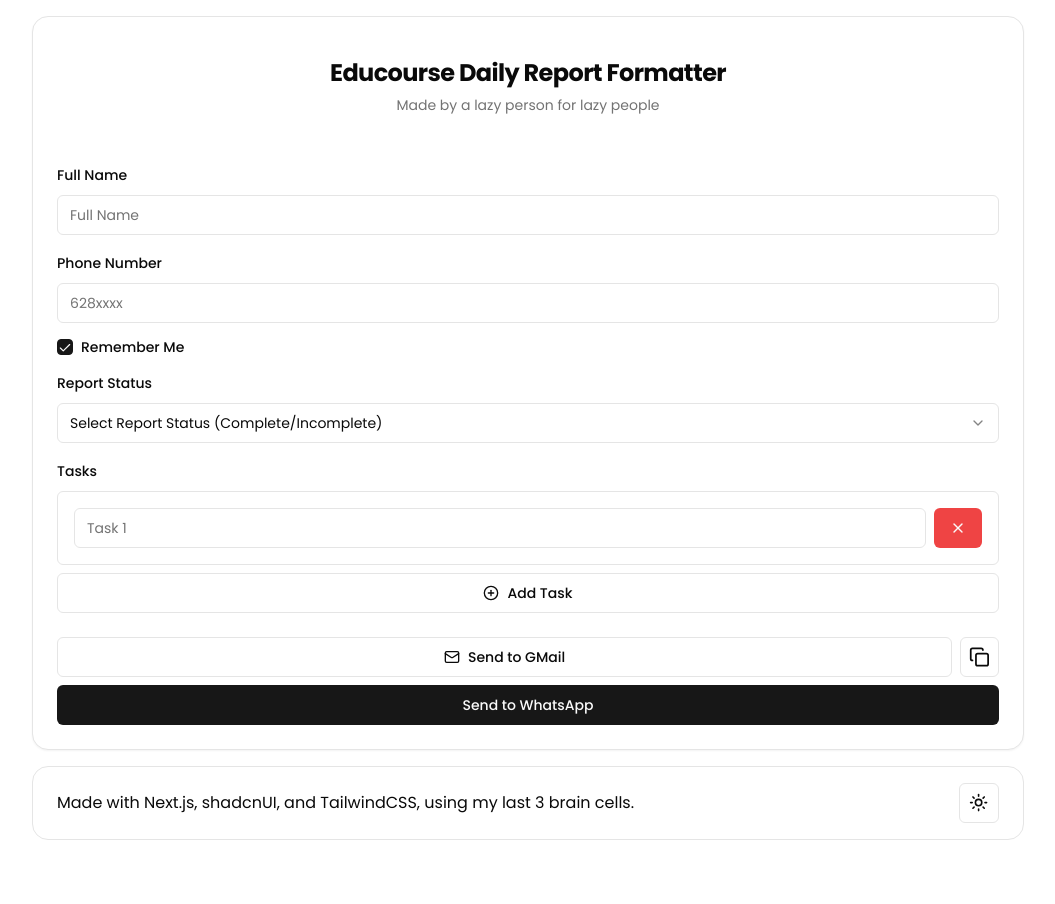
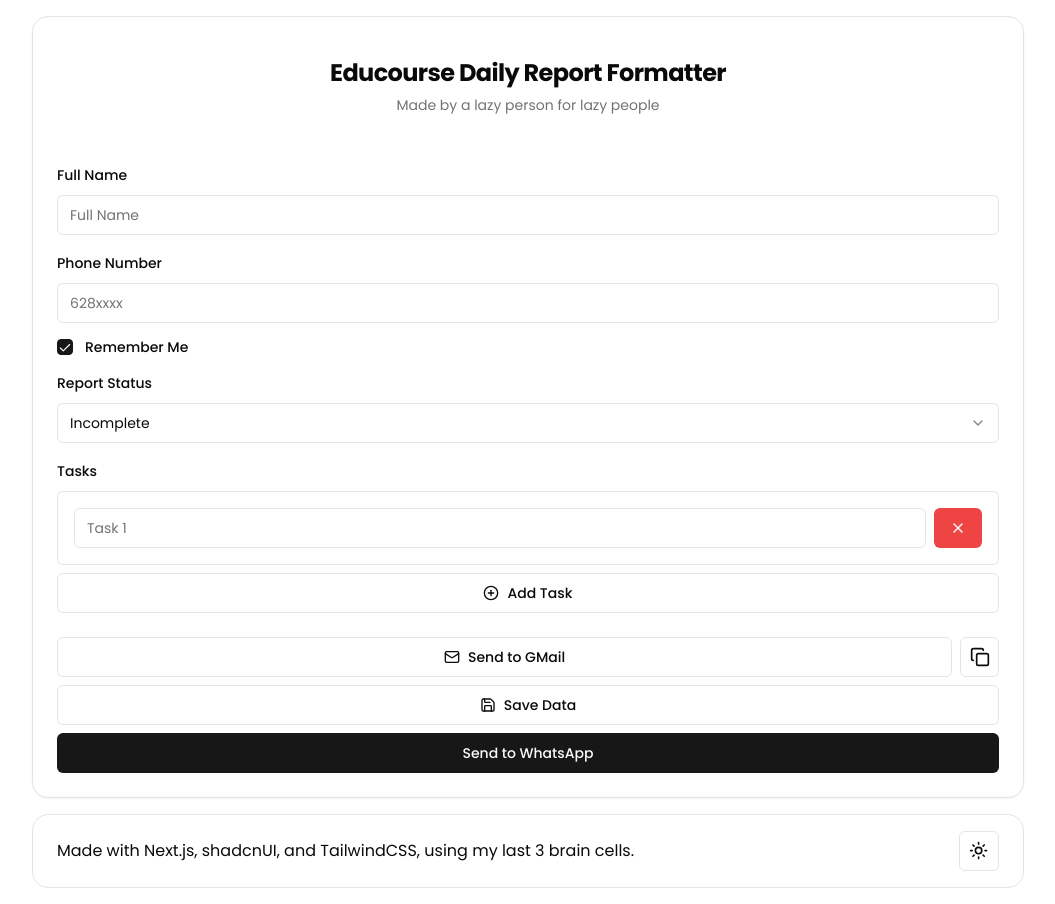
Before and after one commit to adzaky/mager-report, a Next.js app: page / in a window 1280 px wide. Shown: the whole page, without its empty margins (112-1167 px from the left). Before the commit the page ends 856 px from the top, so only its background shows below. Built offline with nearby package versions, Linux system fonts and the light colour scheme.

Commit message:
feat: use react hook form and save tasks to localStorage

```diff
--- a/package.json
+++ b/package.json
@@ -9,6 +9,7 @@
     "lint": "next lint"
   },
   "dependencies": {
+    "@hookform/resolvers": "^3.9.0",
     "@radix-ui/react-checkbox": "^1.1.2",
     "@radix-ui/react-dropdown-menu": "^2.1.2",
     "@radix-ui/react-label": "^2.1.0",
@@ -22,8 +23,10 @@
     "next-themes": "^0.3.0",
     "react": "^18",
     "react-dom": "^18",
+    "react-hook-form": "^7.53.0",
     "tailwind-merge": "^2.5.2",
-    "tailwindcss-animate": "^1.0.7"
+    "tailwindcss-animate": "^1.0.7",
+    "zod": "^3.23.8"
   },
   "devDependencies": {
     "eslint": "^8",
--- a/src/components/FormatReport.jsx
+++ b/src/components/FormatReport.jsx
@@ -1,120 +1,106 @@
 "use client";
 
-import { useEffect, useState } from "react";
-import { PlusCircle, X } from "lucide-react";
-import { Button } from "./ui/button";
-import { Card, CardContent, CardDescription, CardFooter, CardHeader, CardTitle } from "./ui/card";
-import { Label } from "./ui/label";
-import { Input } from "./ui/input";
+import { useForm, useFieldArray } from "react-hook-form";
+import { PlusCircle, Save, X } from "lucide-react";
+import { Button } from "@/components/ui/button";
+import { Card, CardContent, CardDescription, CardFooter, CardHeader, CardTitle } from "@/components/ui/card";
+import { Input } from "@/components/ui/input";
+import { Select, SelectContent, SelectItem, SelectTrigger, SelectValue } from "@/components/ui/select";
+import { Tooltip, TooltipContent, TooltipProvider, TooltipTrigger } from "@/components/ui/tooltip";
+import Link from "next/link";
+import { Checkbox } from "@/components/ui/checkbox";
+import { CopyButton } from "@/components/ui/copy-button";
+import { ShareEmail } from "@/components/ui/share-email";
+import { Form, FormControl, FormField, FormItem, FormLabel, FormMessage } from "@/components/ui/form";
 import TimePicker from "./TimePicker";
-import { Select, SelectContent, SelectItem, SelectTrigger, SelectValue } from "./ui/select";
-import { Tooltip, TooltipContent, TooltipProvider, TooltipTrigger } from "./ui/tooltip";
-import Link from "next/link";
-import { Checkbox } from "./ui/checkbox";
-import { CopyButton } from "./ui/copy-button";
-import { ShareEmail } from "./ui/share-email";
 
 const FormatReport = () => {
-  const [fullName, setFullName] = useState("");
-  const [phoneNumber, setPhoneNumber] = useState("");
-  const [tasks, setTasks] = useState([
-    { id: 1, description: "", status: "Incomplete", startTime: "08:00", endTime: "09:00" },
-  ]);
-  const [reportStatus, setReportStatus] = useState("Incomplete");
-  const [loading, setLoading] = useState(false);
-  const [rememberMe, setRememberMe] = useState(false);
-  const [reportMessage, setReportMessage] = useState("");
+  const magerUserDetails = typeof localStorage !== "undefined" ? localStorage?.getItem("magerReportUserDetails") : null;
+  const parsedDetails = magerUserDetails ? JSON.parse(magerUserDetails) : {};
+
+  const form = useForm({
+    defaultValues: {
+      fullName: parsedDetails?.fullName || "",
+      phoneNumber: parsedDetails?.phoneNumber || "",
+      rememberMe: true,
+      reportStatus: parsedDetails?.reportStatus || "Incomplete",
+      tasks: parsedDetails?.tasks || [{ id: 1, description: "", startTime: "08:00", endTime: "09:00" }],
+    },
+  });
+
+  const { fields, append, remove } = useFieldArray({
+    control: form.control,
+    name: "tasks",
+  });
+
+  const watchReportStatus = form.watch("reportStatus");
+  const watchTasks = form.watch("tasks");
 
   const formatPhoneNumber = (phoneNumber) => {
     const phoneNumberWithCountryCode = phoneNumber.startsWith("08") ? `62${phoneNumber.substring(1)}` : phoneNumber;
     return phoneNumberWithCountryCode;
   };
 
-  const taskList = tasks
+  const generateMessage = (data) => {
+    const taskList = data.tasks
       .map(
         (task) =>
-        `[${reportStatus === "Complete" ? "done" : "todo"}] ${task.description}${reportStatus === "Complete" ? ` (${task.startTime}-${task.endTime})` : ""}`
+          `[${data.reportStatus === "Complete" ? "done" : "todo"}] ${task.description}${
+            data.reportStatus === "Complete" ? ` (${task.startTime}-${task.endTime})` : ""
+          }`
       )
       .join("\n");
 
-  const message = `dailyreport\n${fullName}\n\n${reportStatus}:\n${taskList}`;
+    return `dailyreport\n${data.fullName}\n\n${data.reportStatus}:\n${taskList}`;
+  };
 
-  useEffect(() => {
-    const savedFullName = localStorage.getItem("fullName");
-    const savedPhoneNumber = localStorage.getItem("phoneNumber");
+  const handleSaveToLocalStorage = (data) => {
+    localStorage.setItem(
+      "magerReportUserDetails",
+      JSON.stringify({
+        fullName: data.fullName,
+        phoneNumber: data.phoneNumber,
+        reportStatus: data.reportStatus,
+        tasks: data.tasks,
+      })
+    );
+    alert("Data has been saved!");
+  };
 
-    if (savedFullName && savedPhoneNumber) {
-      setFullName(savedFullName);
-      setPhoneNumber(savedPhoneNumber);
-      setRememberMe(true);
+  const onSubmit = (data) => {
+    if (data.rememberMe) {
+      localStorage.setItem(
+        "magerReportUserDetails",
+        JSON.stringify({
+          fullName: data.fullName,
+          phoneNumber: data.phoneNumber,
+        })
+      );
     }
-  }, []);
+
+    const message = generateMessage(data);
+    const encodedMessage = encodeURIComponent(message);
+    window.open(`https://wa.me/${formatPhoneNumber(data.phoneNumber)}?text=${encodedMessage}`, "_blank");
+  };
 
   const addTask = () => {
-    setTasks((prevTasks) => {
-      const lastTask = prevTasks[prevTasks.length - 1];
-      const newStartTime = lastTask ? lastTask?.endTime : "08:00";
+    const lastTask = watchTasks[watchTasks.length - 1];
+    const newStartTime = lastTask ? lastTask.endTime : "08:00";
 
-      const [hours, minutes] = newStartTime?.split(":").map(Number);
+    const [hours, minutes] = newStartTime.split(":").map(Number);
     const newEndTimeDate = new Date(0, 0, 0, hours, minutes + 30);
-      const newEndTime = `${newEndTimeDate?.getHours().toString().padStart(2, "0")}:${newEndTimeDate?.getMinutes().toString().padStart(2, "0")}`;
+    const newEndTime = `${newEndTimeDate.getHours().toString().padStart(2, "0")}:${newEndTimeDate
+      .getMinutes()
+      .toString()
+      .padStart(2, "0")}`;
 
-      return [
-        ...prevTasks,
-        {
+    append({
       id: Date.now(),
       description: "",
-          status: "Incomplete",
       startTime: newStartTime,
       endTime: newEndTime,
-        },
-      ];
     });
   };
-
-  const updateTask = (id, updates) => {
-    setTasks(tasks.map((task) => (task.id === id ? { ...task, ...updates } : task)));
-  };
-
-  const removeTask = (id) => {
-    setTasks(tasks.filter((task) => task.id !== id));
-  };
-
-  useEffect(() => {
-    setReportMessage(message);
-  }, [message]);
-
-  const formatMessage = () => {
-    setLoading(true);
-    setTimeout(() => {
-      setLoading(false);
-    }, 1000);
-
-    const encodedMessage = encodeURIComponent(message);
-    window.open(`https://wa.me/${formatPhoneNumber(phoneNumber)}?text=${encodedMessage}`, "_blank");
-  };
-
-  const handleRememberMeChange = (e) => {
-    setRememberMe(e?.target?.checked);
-    if (e?.target?.checked) {
-      localStorage.setItem("fullName", fullName);
-      localStorage.setItem("phoneNumber", phoneNumber);
-    } else {
-      localStorage.removeItem("fullName");
-      localStorage.removeItem("phoneNumber");
-    }
-  };
-
-  useEffect(() => {
-    localStorage.setItem("fullName", fullName);
-    localStorage.setItem("phoneNumber", phoneNumber);
-  }, [fullName, phoneNumber, rememberMe]);
-
-  useEffect(() => {
-    if (reportStatus === "Incomplete") {
-      setReportStatus("Incomplete");
-    }
-  }, [reportStatus]);
 
   return (
     <Card className="mx-auto w-full rounded-2xl">
@@ -124,7 +110,6 @@
         </CardTitle>
         <CardDescription className="md:text-center">
           Made by a{" "}
-          <span>
           <TooltipProvider>
             <Tooltip>
               <TooltipTrigger className="hover:underline">lazy person</TooltipTrigger>
@@ -134,71 +119,122 @@
                 </Link>
               </TooltipContent>
             </Tooltip>
-            </TooltipProvider>
-          </span>{" "}
+          </TooltipProvider>{" "}
           for lazy people
         </CardDescription>
       </CardHeader>
-      <CardContent>
-        <form className="space-y-4">
-          <div className="space-y-2">
-            <Label htmlFor="fullName">Full Name</Label>
-            <Input
-              id="fullName"
-              placeholder="Full Name"
-              value={fullName}
-              onChange={(e) => setFullName(e.target.value)}
+      <Form {...form}>
+        <form onSubmit={form.handleSubmit(onSubmit)}>
+          <CardContent className="space-y-4">
+            <FormField
+              control={form.control}
+              name="fullName"
+              render={({ field }) => (
+                <FormItem>
+                  <FormLabel>Full Name</FormLabel>
+                  <FormControl>
+                    <Input placeholder="Full Name" {...field} />
+                  </FormControl>
+                  <FormMessage />
+                </FormItem>
+              )}
             />
+            <FormField
+              control={form.control}
+              name="phoneNumber"
+              render={({ field }) => (
+                <FormItem>
+                  <FormLabel>Phone Number</FormLabel>
+                  <FormControl>
+                    <Input placeholder="628xxxx" {...field} />
+                  </FormControl>
+                  <FormMessage />
+                </FormItem>
+              )}
+            />
+            <FormField
+              control={form.control}
+              name="rememberMe"
+              render={({ field }) => (
+                <FormItem className="flex flex-row items-start space-x-3 space-y-0">
+                  <FormControl>
+                    <Checkbox checked={field.value} onCheckedChange={field.onChange} />
+                  </FormControl>
+                  <div className="space-y-1 leading-none">
+                    <FormLabel>Remember Me</FormLabel>
                   </div>
-          <div className="space-y-2">
-            <Label htmlFor="phoneNumber">Phone Number</Label>
-            <Input
-              id="phoneNumber"
-              placeholder="628xxxx"
-              value={phoneNumber}
-              onChange={(e) => setPhoneNumber(e.target.value)}
+                </FormItem>
+              )}
             />
-          </div>
-          <div className="flex items-center space-x-2">
-            <Checkbox id="rememberMe" defaultChecked onCheckedChange={handleRememberMeChange} />
-            <Label htmlFor="rememberMe">Remember Me</Label>
-          </div>
-          <div className="space-y-2">
-            <Label htmlFor="reportStatus">Report Status</Label>
-            <Select onValueChange={(value) => setReportStatus(value)}>
-              <SelectTrigger className="text-start">
-                <SelectValue placeholder="Select Report Status (Complete/Incomplete)" />
+            <FormField
+              control={form.control}
+              name="reportStatus"
+              render={({ field }) => (
+                <FormItem>
+                  <FormLabel>Report Status</FormLabel>
+                  <Select onValueChange={field.onChange} defaultValue={field.value}>
+                    <FormControl>
+                      <SelectTrigger>
+                        <SelectValue placeholder="Select Report Status" />
                       </SelectTrigger>
+                    </FormControl>
                     <SelectContent>
                       <SelectItem value="Complete">Complete</SelectItem>
                       <SelectItem value="Incomplete">Incomplete</SelectItem>
                     </SelectContent>
                   </Select>
-          </div>
+                  <FormMessage />
+                </FormItem>
+              )}
+            />
             <div className="space-y-2">
-            <Label>Tasks</Label>
-            {tasks.map((task, index) => (
-              <div key={task.id} className="space-y-2 rounded-md border p-4">
+              <FormLabel>Tasks</FormLabel>
+              {fields.map((field, index) => (
+                <div key={field.id} className="space-y-2 rounded-md border p-4">
+                  <FormField
+                    control={form.control}
+                    name={`tasks.${index}.description`}
+                    render={({ field }) => (
+                      <FormItem>
+                        <FormControl>
                           <div className="flex items-center gap-2">
-                  <Input
-                    placeholder={`Task ${index + 1}`}
-                    value={task.description}
-                    onChange={(e) => updateTask(task.id, { description: e.target.value })}
-                  />
-                  <Button type="button" variant="destructive" onClick={() => removeTask(task.id)}>
-                    <X className="size-4" />
+                            <Input placeholder={`Task ${index + 1}`} {...field} />
+                            <Button type="button" variant="destructive" onClick={() => remove(index)}>
+                              <X className="h-4 w-4" />
                             </Button>
                           </div>
-                {reportStatus !== "Incomplete" && (
+                        </FormControl>
+                        <FormMessage />
+                      </FormItem>
+                    )}
+                  />
+                  {watchReportStatus === "Complete" && (
                     <div className="flex flex-col gap-2 max-md:py-2 md:flex-row md:items-center">
                       <span className="max-md:text-center">Work Time:</span>
                       <div className="flex flex-col items-center justify-evenly md:ml-auto md:flex-row md:gap-2">
-                      <TimePicker
-                        value={task.startTime}
-                        onChange={(value) => updateTask(task.id, { startTime: value })}
+                        <FormField
+                          control={form.control}
+                          name={`tasks.${index}.startTime`}
+                          render={({ field }) => (
+                            <FormItem>
+                              <FormControl>
+                                <TimePicker value={field.value} onChange={field.onChange} />
+                              </FormControl>
+                            </FormItem>
+                          )}
                         />
                         <span className="text-lg">-</span>
-                      <TimePicker value={task.endTime} onChange={(value) => updateTask(task.id, { endTime: value })} />
+                        <FormField
+                          control={form.control}
+                          name={`tasks.${index}.endTime`}
+                          render={({ field }) => (
+                            <FormItem>
+                              <FormControl>
+                                <TimePicker value={field.value} onChange={field.onChange} />
+                              </FormControl>
+                            </FormItem>
+                          )}
+                        />
                       </div>
                     </div>
                   )}
@@ -208,22 +244,32 @@
                 <PlusCircle className="mr-2 h-4 w-4" /> Add Task
               </Button>
             </div>
-        </form>
           </CardContent>
           <CardFooter className="flex flex-col items-center gap-2">
             <div className="max-xs:flex-wrap flex w-full items-center gap-2">
-          <ShareEmail variant="outline" body={message} />
+              <ShareEmail variant="outline" body={generateMessage(form.getValues())} />
               <CopyButton
+                type="button"
                 variant="outline"
-            value={reportMessage}
-            setReportMessage={setReportMessage}
+                value={generateMessage(form.getValues())}
                 className="max-xs:w-full"
               />
             </div>
-        <Button disabled={loading === true} className="w-full" onClick={formatMessage}>
+            <Button
+              type="button"
+              variant="outline"
+              className="w-full"
+              onClick={() => handleSaveToLocalStorage(form.getValues())}
+            >
+              <Save className="mr-2 size-4" />
+              Save Data
+            </Button>
+            <Button type="submit" className="w-full">
               Send to WhatsApp
             </Button>
           </CardFooter>
+        </form>
+      </Form>
     </Card>
   );
 };
--- a/src/components/ui/copy-button.jsx
+++ b/src/components/ui/copy-button.jsx
@@ -14,7 +14,7 @@
   }
 };
 
-const CopyButton = ({ value, className, src, variant, event, setReportMessage, ...props }) => {
+const CopyButton = ({ value, className, src, type, variant, event, ...props }) => {
   const [hasCopied, setHasCopied] = useState(false);
 
   useEffect(() => {
@@ -26,10 +26,10 @@
   return (
     <Button
       size="icon"
+      type={type}
       variant={variant}
-      className={cn("relative z-10 flex items-center justify-center p-2 [&_svg]:size-full", className)}
+      className={cn("relative z-10 flex items-center justify-center p-2 [&_svg]:size-5", className)}
       onClick={() => {
-        setReportMessage(value);
         copyToClipboardWithMeta(value, event);
         setHasCopied(true);
       }}
--- /dev/null
+++ b/src/components/ui/form.jsx
@@ -0,0 +1,134 @@
+"use client";
+import * as React from "react"
+import { Slot } from "@radix-ui/react-slot"
+import { Controller, FormProvider, useFormContext } from "react-hook-form";
+
+import { cn } from "@/lib/utils"
+import { Label } from "@/components/ui/label"
+
+const Form = FormProvider
+
+const FormFieldContext = React.createContext({})
+
+const FormField = (
+  {
+    ...props
+  }
+) => {
+  return (
+    (<FormFieldContext.Provider value={{ name: props.name }}>
+      <Controller {...props} />
+    </FormFieldContext.Provider>)
+  );
+}
+
+const useFormField = () => {
+  const fieldContext = React.useContext(FormFieldContext)
+  const itemContext = React.useContext(FormItemContext)
+  const { getFieldState, formState } = useFormContext()
+
+  const fieldState = getFieldState(fieldContext.name, formState)
+
+  if (!fieldContext) {
+    throw new Error("useFormField should be used within <FormField>")
+  }
+
+  const { id } = itemContext
+
+  return {
+    id,
+    name: fieldContext.name,
+    formItemId: `${id}-form-item`,
+    formDescriptionId: `${id}-form-item-description`,
+    formMessageId: `${id}-form-item-message`,
+    ...fieldState,
+  }
+}
+
+const FormItemContext = React.createContext({})
+
+const FormItem = React.forwardRef(({ className, ...props }, ref) => {
+  const id = React.useId()
+
+  return (
+    (<FormItemContext.Provider value={{ id }}>
+      <div ref={ref} className={cn("space-y-2", className)} {...props} />
+    </FormItemContext.Provider>)
+  );
+})
+FormItem.displayName = "FormItem"
+
+const FormLabel = React.forwardRef(({ className, ...props }, ref) => {
+  const { error, formItemId } = useFormField()
+
+  return (
+    (<Label
+      ref={ref}
+      className={cn(error && "text-destructive", className)}
+      htmlFor={formItemId}
+      {...props} />)
+  );
+})
+FormLabel.displayName = "FormLabel"
+
+const FormControl = React.forwardRef(({ ...props }, ref) => {
+  const { error, formItemId, formDescriptionId, formMessageId } = useFormField()
+
+  return (
+    (<Slot
+      ref={ref}
+      id={formItemId}
+      aria-describedby={
+        !error
+          ? `${formDescriptionId}`
+          : `${formDescriptionId} ${formMessageId}`
+      }
+      aria-invalid={!!error}
+      {...props} />)
+  );
+})
+FormControl.displayName = "FormControl"
+
+const FormDescription = React.forwardRef(({ className, ...props }, ref) => {
+  const { formDescriptionId } = useFormField()
+
+  return (
+    (<p
+      ref={ref}
+      id={formDescriptionId}
+      className={cn("text-sm text-muted-foreground", className)}
+      {...props} />)
+  );
+})
+FormDescription.displayName = "FormDescription"
+
+const FormMessage = React.forwardRef(({ className, children, ...props }, ref) => {
+  const { error, formMessageId } = useFormField()
+  const body = error ? String(error?.message) : children
+
+  if (!body) {
+    return null
+  }
+
+  return (
+    (<p
+      ref={ref}
+      id={formMessageId}
+      className={cn("text-sm font-medium text-destructive", className)}
+      {...props}>
+      {body}
+    </p>)
+  );
+})
+FormMessage.displayName = "FormMessage"
+
+export {
+  useFormField,
+  Form,
+  FormItem,
+  FormLabel,
+  FormControl,
+  FormDescription,
+  FormMessage,
+  FormField,
+}
```
Also changed, not shown: 1 other file (tests, documents, lock files or other folders). Lines whose indentation alone changed are shown as unchanged.
